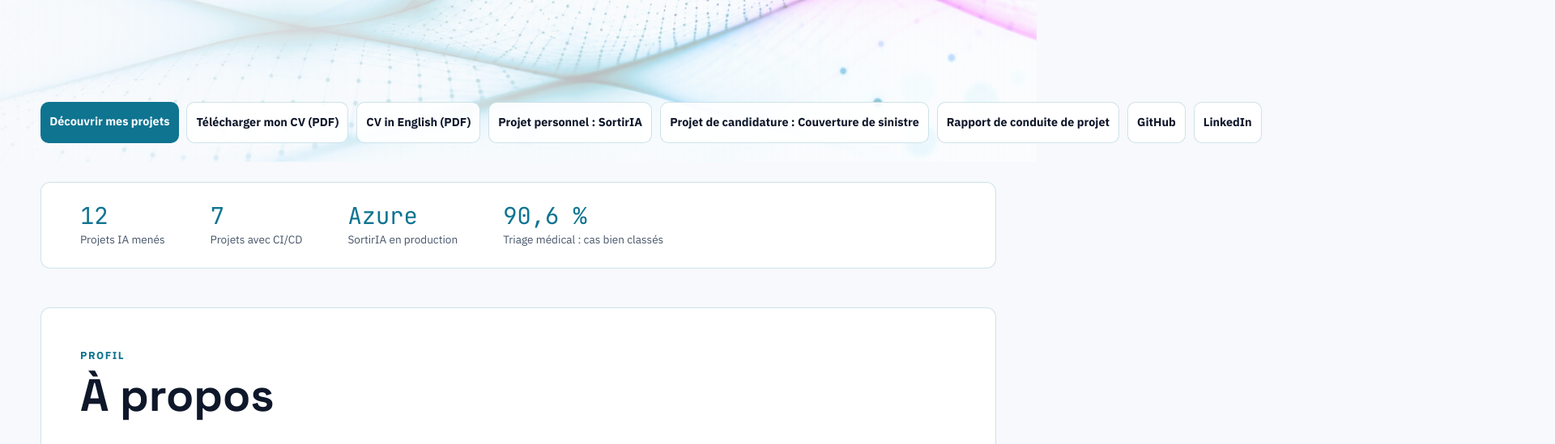
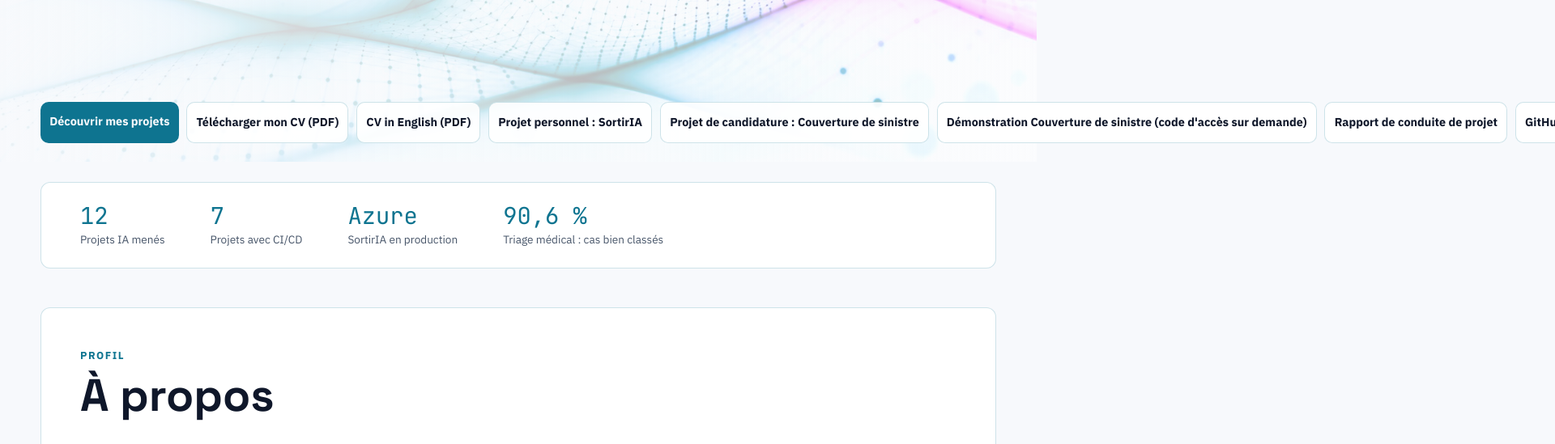
Before and after one commit to gonzalezcourrier34-glitch/gonzalezcourrier34-glitch.github.io, a plain HTML site: page index.html in a window 1280 px wide. Shown: the part 600-1149 px from the top of the page at 81% size, 1920 px wide, since content can reach past the window. Drawn offline with Linux system fonts and the light colour scheme.

Commit message:
Couverture de sinistre : projet de candidature, lien vers la démonstration en ligne
Co-Authored-By: Claude Opus 5.5 <noreply@anthropic.com>
Claude-Session: https://claude.ai/code/session_01E7UMt8md5apx6Rwf6nMozD

```diff
--- a/index.html
+++ b/index.html
@@ -81,6 +81,7 @@
                 <a href="cv/cv_Stephane_Gonzalez_EN.pdf" class="button secondary" hreflang="en" lang="en" download>CV in English (PDF)</a>
                 <a href="#personal-project" class="button secondary">Projet personnel : SortirIA</a>
                 <a href="#candidature-project" class="button secondary">Projet de candidature : Couverture de sinistre</a>
+                <a href="https://couverture-demo.lemonwater-996289d3.francecentral.azurecontainerapps.io" class="button secondary" target="_blank" rel="noopener" title="Code d'accès sur demande">Démonstration Couverture de sinistre (code d'accès sur demande)</a>
                 <a href="https://gonzalezcourrier34-glitch.github.io/SortirIA/dossier/rapport.html" class="button secondary" target="_blank" rel="noopener">Rapport de conduite de projet</a>
                 <a href="https://github.com/gonzalezcourrier34-glitch" class="button secondary" target="_blank" rel="noopener">GitHub</a>
                 <a href="https://www.linkedin.com/in/st%C3%A9phane-gonzalez-682123341/" class="button secondary" target="_blank" rel="noopener">LinkedIn</a>
@@ -358,7 +359,7 @@
                     <span class="project-status">Nov. 2026 · en ligne, accès sur demande</span>
                 </div>
 
-                <h3 id="couverture-title">Couverture de sinistre · projet de candidature</h3>
+                <h3 id="couverture-title">Couverture de sinistre · projet de candidature <a class="project-site" href="https://couverture-demo.lemonwater-996289d3.francecentral.azurecontainerapps.io" target="_blank" rel="noopener" title="Code d'accès sur demande">Démonstration en ligne · code d'accès sur demande</a></h3>
 
                 <p>
                     Mon projet de candidature : un énoncé reçu pour un poste en IA dans
@@ -424,6 +425,7 @@
                 </ul>
 
                 <div class="project-links">
+                    <a href="https://couverture-demo.lemonwater-996289d3.francecentral.azurecontainerapps.io" target="_blank" rel="noopener" aria-label="Démonstration en ligne : Couverture de sinistre, code d'accès sur demande">Démonstration en ligne (code d'accès sur demande) →</a>
                     <a href="https://github.com/gonzalezcourrier34-glitch/couverture_sinistre" target="_blank" rel="noopener" aria-label="Code : Couverture de sinistre">Code →</a>
                     <a href="https://github.com/gonzalezcourrier34-glitch/couverture_sinistre/blob/HEAD/docs/COMPRENDRE.md" target="_blank" rel="noopener" aria-label="L'enquête racontée : Couverture de sinistre">L'enquête racontée →</a>
                     <a href="https://github.com/gonzalezcourrier34-glitch/couverture_sinistre/blob/HEAD/docs/DEMARCHE.md" target="_blank" rel="noopener" aria-label="Journal du projet : Couverture de sinistre">Journal du projet →</a>
```
